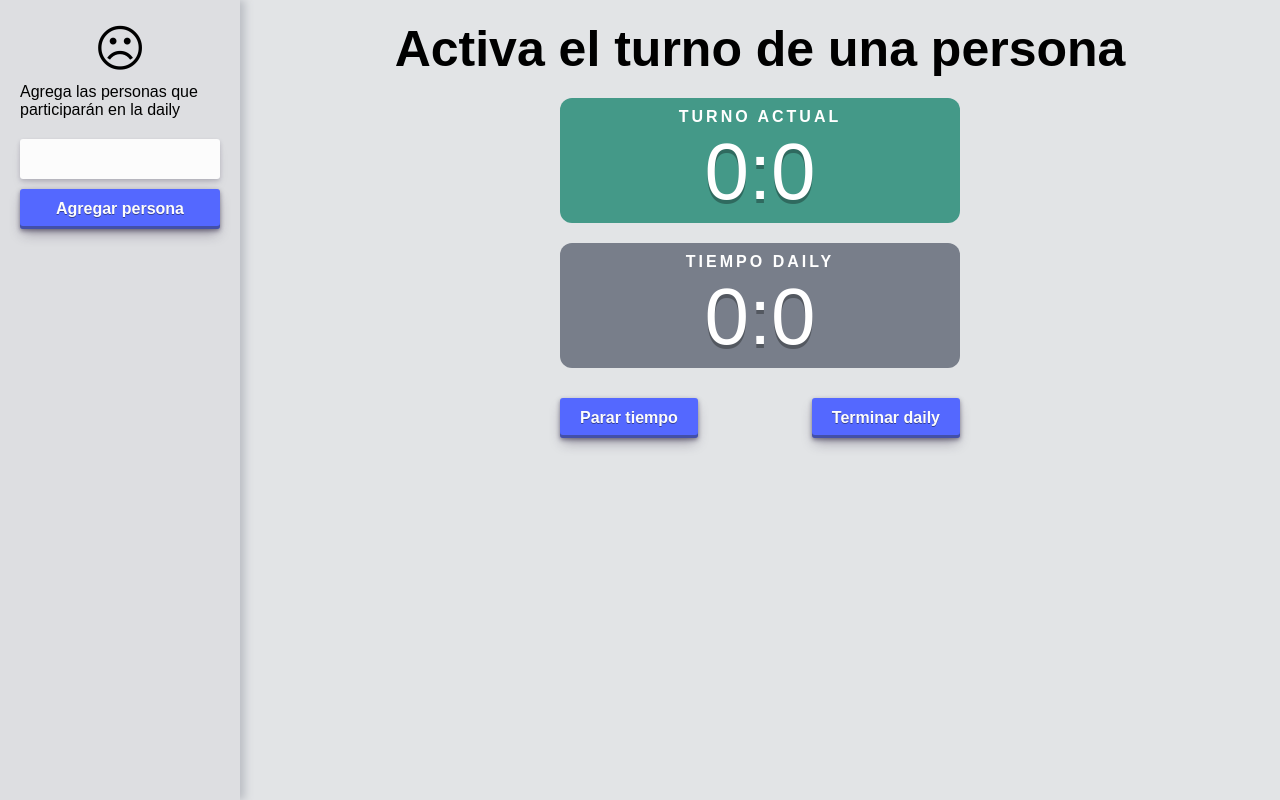
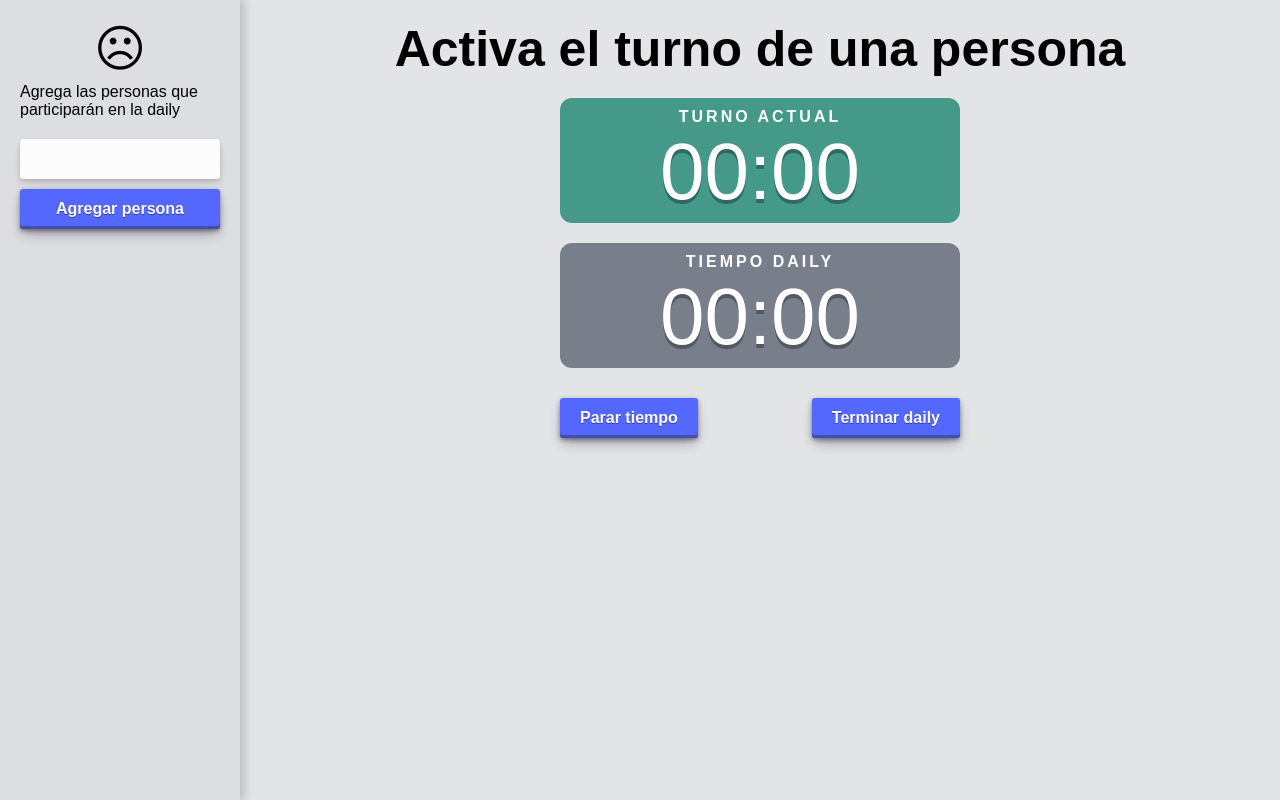
Before and after one commit to Mathiew82/dailup, a Vue app: page / in a window 1280 px wide. Built offline with nearby package versions, Linux system fonts and the light colour scheme.

Commit message:
Modificada la lógica para mostrar correctamente el tiempo en los contadores

```diff
--- a/src/components/Counter.vue
+++ b/src/components/Counter.vue
@@ -3,12 +3,12 @@
     <div class="counter__name">
       {{ header }}
     </div>
-    <div class="counter__time">{{ minutes }}:{{ seconds }}</div>
+    <div class="counter__time">{{ getTimeFormatted }}</div>
   </div>
 </template>
 
 <script setup>
-import { toRefs, ref, watch } from 'vue'
+import { toRefs, ref, computed, watch } from 'vue'
 
 const props = defineProps({
   type: {
@@ -27,13 +27,22 @@ const props = defineProps({
 
 const { calculating } = toRefs(props)
 
-const seconds = ref(0)
-const minutes = ref(0)
+const totalSeconds = ref(0)
 const timer = ref()
+
+const getTimeFormatted = computed(() => {
+  const minutes = Math.floor(totalSeconds.value / 60)
+  const seconds = totalSeconds.value - minutes * 60
+  return `${addZeroToValue(minutes)}:${addZeroToValue(seconds)}`
+})
+
+const addZeroToValue = (val) => {
+  return val < 10 ? `0${val}` : val
+}
 
 const startTime = () => {
   timer.value = setInterval(() => {
-    seconds.value++
+    totalSeconds.value++
   }, 1000)
 }
 
```
